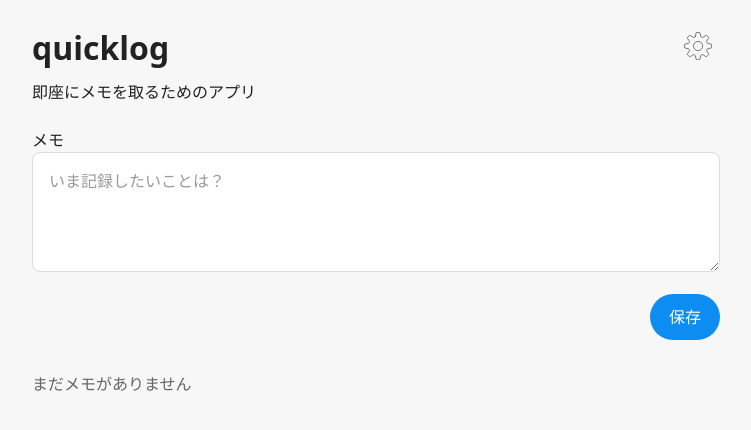
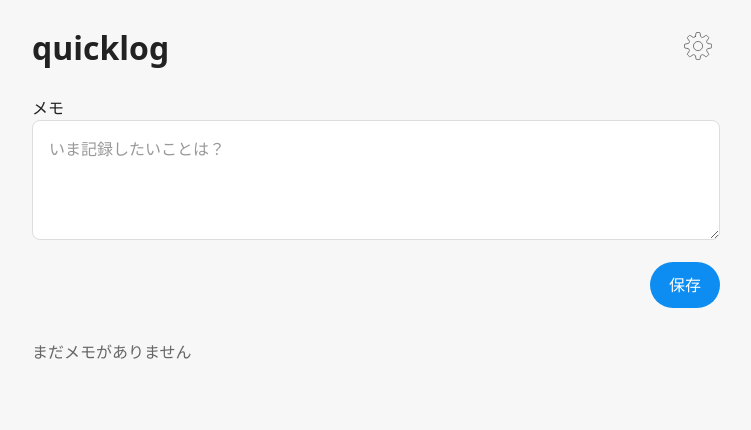
Before and after one commit to asamichiruko/quicklog, a Vue app: page / in a window 1280 px wide. Shown: the top 430 px of the page, without its empty margins (264-1015 px from the left). Built offline with nearby package versions, Linux system fonts and the light colour scheme.

Commit message:
change: タイトルの description を削除

```diff
--- a/src/App.vue
+++ b/src/App.vue
@@ -63,7 +63,6 @@ function handleSaveSettings(nextSettings: QuickLogSettings) {
   <main class="app">
     <header class="header">
       <h1 class="title">quicklog</h1>
-      <p class="description">即座にメモを取るためのアプリ</p>
       <p class="header-actions">
         <button class="settings-button" type="button" aria-label="設定" @click="openSettings()">
           <svg xmlns="http://www.w3.org/2000/svg" viewBox="73.5 73.5 152.5 152.5">
@@ -112,10 +111,6 @@ function handleSaveSettings(nextSettings: QuickLogSettings) {
 .title {
   font-size: 2em;
   font-weight: var(--font-weight-bold);
-  margin: 0 0 var(--space-1);
-}
-
-.description {
   margin: 0;
 }
 
```
